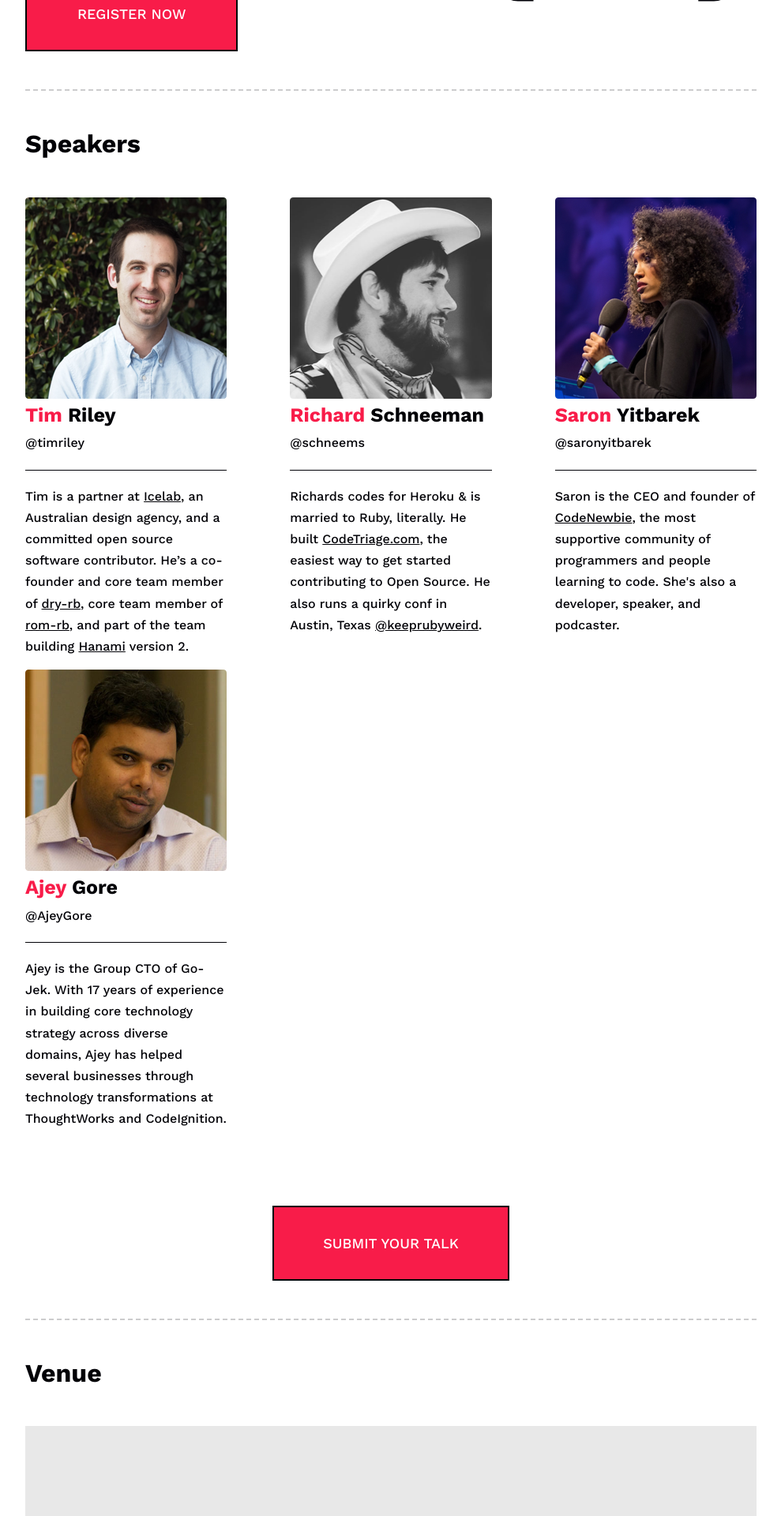
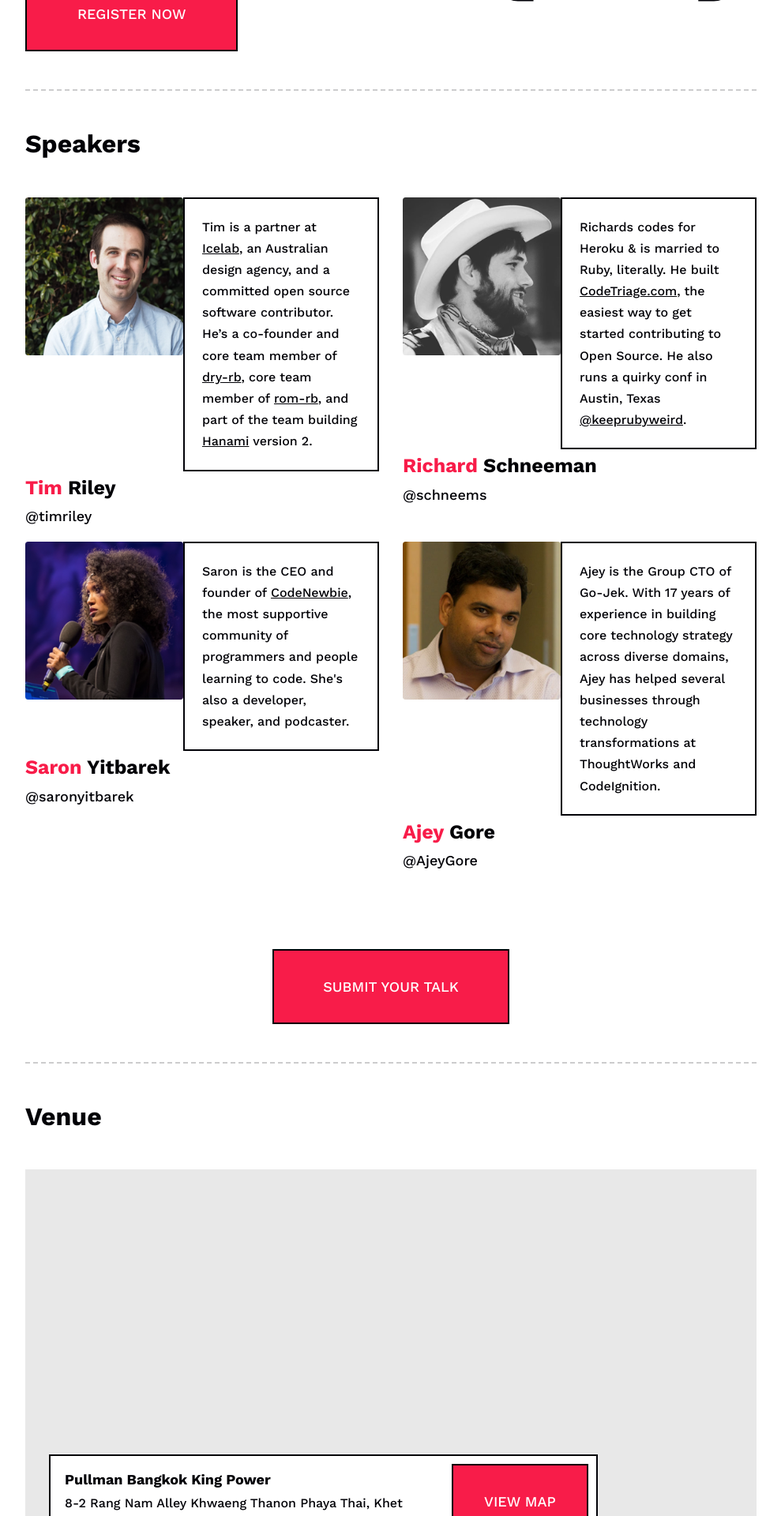
Before and after one commit to bangkokrb/rubyconfth, a Jekyll site: the page built from index.md, in a window 1280 px wide. Shown: the part 484-2404 px from the top of the page at 79% size, without its empty margins (237-1226 px from the left). Built offline with Jekyll 4.4.1, drawn with Linux system fonts in a browser that asks for light colours.

Commit message:
Try out layout with 2 speakers on each row for large screens wip

```diff
--- a/_sass/components/_list-keynote-speaker.scss
+++ b/_sass/components/_list-keynote-speaker.scss
@@ -1,17 +1,11 @@
 .list-keynote-speaker {
-  $gutter-width-lg: 80px;
+  $photo-size-md: 200px;
 
   @include media-breakpoint-up('md') {
     @include make-row();
   }
 
-  @include media-breakpoint-up('lg') {
-    @include make-row($gutter-width-lg);
-  }
-
   &__item {
-    padding: 0 $grid-gutter-width * 1.5;
-
     @include media-breakpoint-down('md') {
       &:not(:last-child) {
         margin-bottom: rem(50px);
@@ -20,18 +14,27 @@
 
     @include media-breakpoint-up('md') {
       @include make-col-ready();
-      @include make-col(4);
+      @include make-col(6);
 
       margin-bottom: 0;
     }
+  }
 
-    @include media-breakpoint-up('lg') {
-      @include make-col-ready($gutter-width-lg);
+  &__profile {
+    @include media-breakpoint-up('md') {
+      display: flex;
+      flex-wrap: wrap;
     }
   }
 
   &__photo {
     width: 100%;
+
+    @include media-breakpoint-up('md') {
+      width: $photo-size-md;
+      height: 100%;
+      order: 0;
+    }
   }
 
   &__name {
@@ -40,13 +43,23 @@
     @include media-breakpoint-only('md') {
       font-size: map-get($font-sizes, 'lg');
     }
+
+    @include media-breakpoint-up('md') {
+      flex: 100% 0 0;
+      order: 2;
+    }
   }
 
-  &__links {
+  &__link {
     font-size: map-get($font-sizes, 'lg');
 
     @include media-breakpoint-only('md') {
       font-size: map-get($font-sizes, 'default');
+    }
+
+    @include media-breakpoint-up('md') {
+      flex: 100% 0 0;
+      order: 2;
     }
   }
 
@@ -54,9 +67,19 @@
     position: relative;
 
     margin-bottom: 0;
-    padding-top: 40px;
+    padding-top: rem(40px);
+
+    @include media-breakpoint-up('md') {
+      order: 1;
+
+      width: calc(100% - #{$photo-size-md});
+      padding: rem(22px);
+
+      border: 2px solid map-get($color-gray, 'primary');
+    }
 
     &:before {
+      @include media-breakpoint-down('sm') {
         content: '';
         position: absolute;
         top: 20px;
@@ -64,6 +87,7 @@
         width: 100%;
         height: 1px;
         background: $body-color;
+      }
     }
 
     a {
```
Lines whose indentation alone changed are shown as unchanged.
